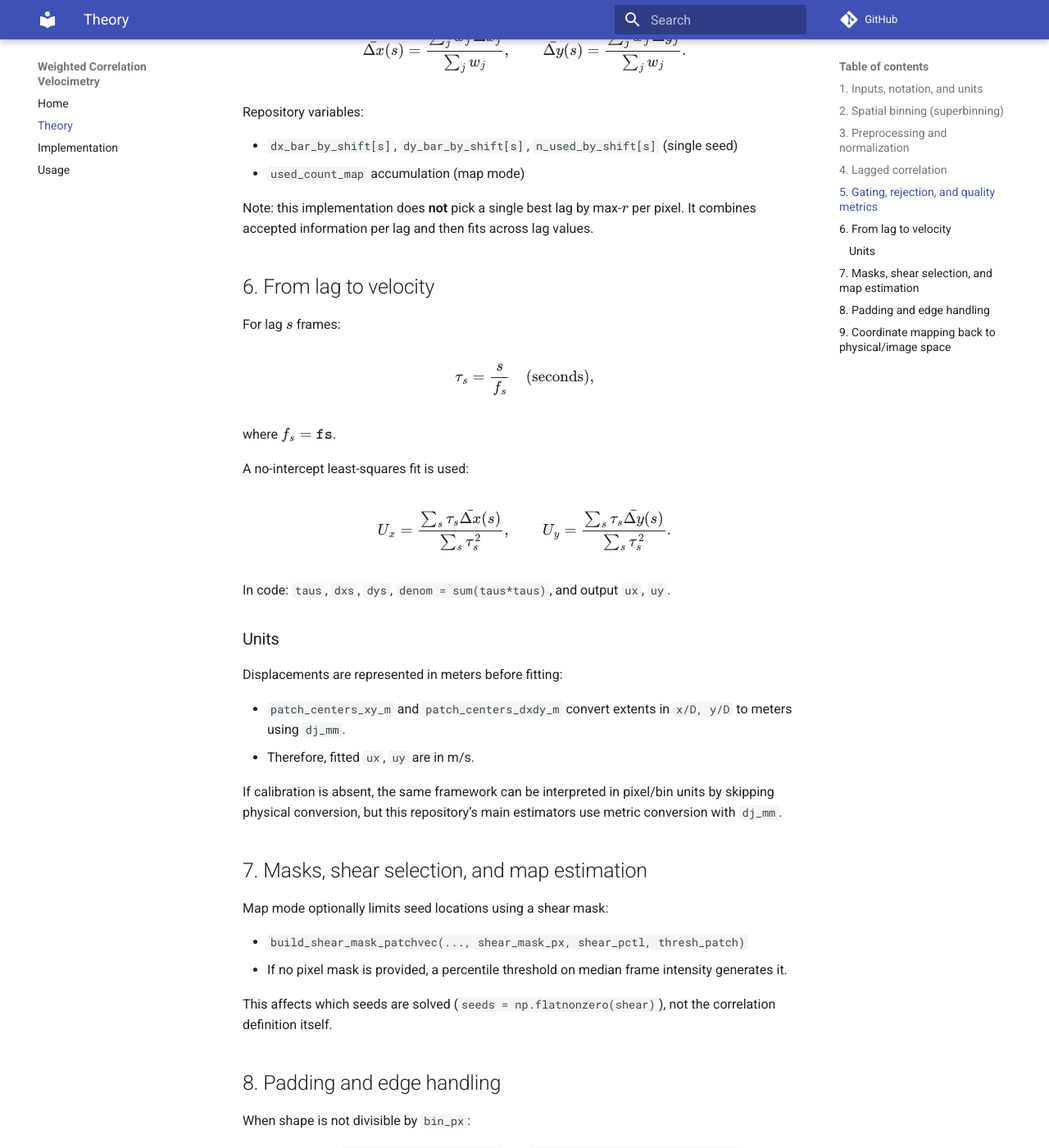
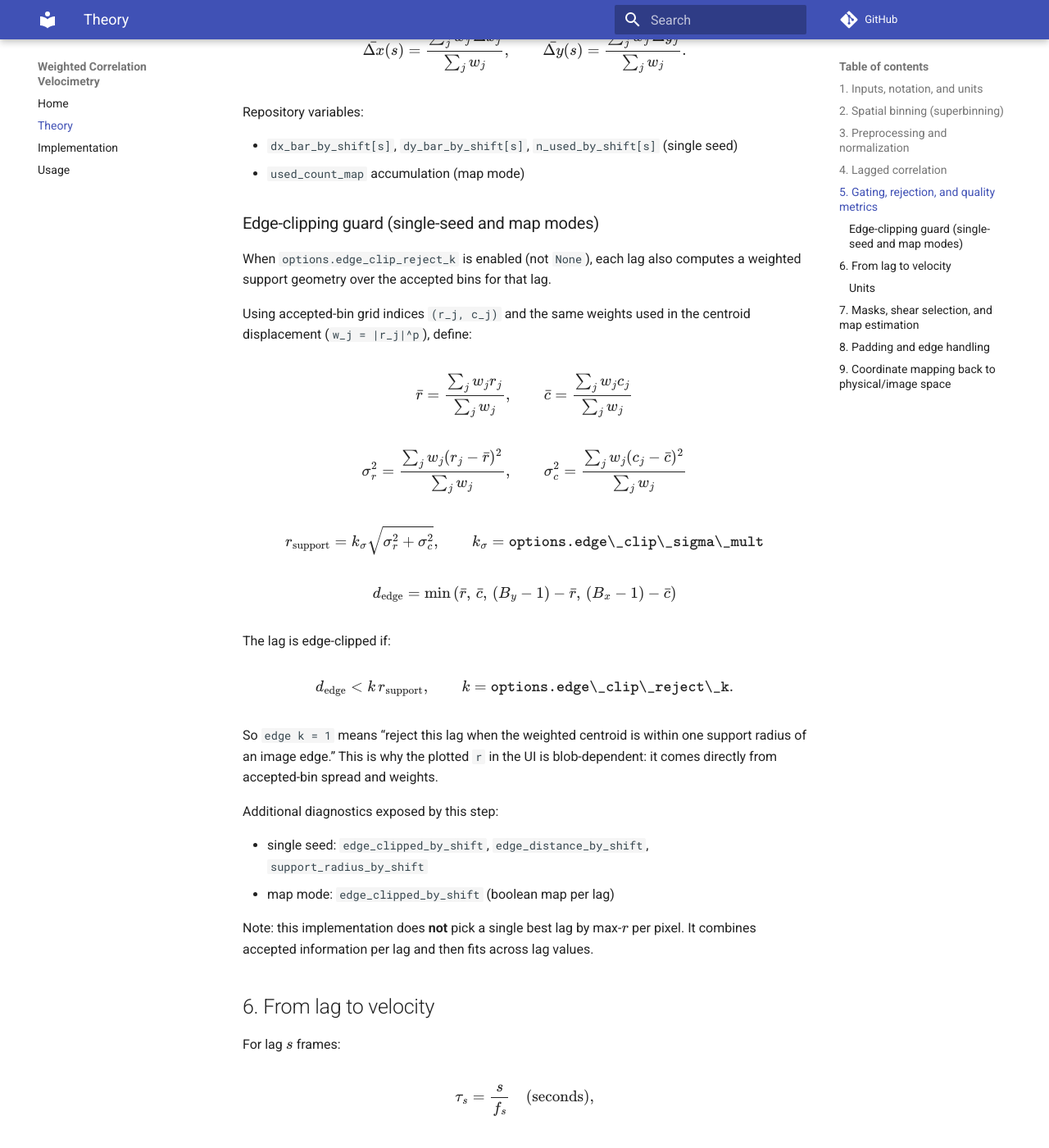
Before and after one commit to nwsteg/weighted-correlation-velocimetry, an MkDocs documentation site: the page built from docs/theory.md, in a window 1280 px wide and 1400 px high, scrolled down 2904 px. Shown: the whole window at 82% size. Built offline with MkDocs 1.6.1 and Material for MkDocs 9.7.7, drawn with Linux system fonts in a browser that asks for light colours; comment, search, counter and statistics services are not loaded; some of the changed text lies outside the part shown.

Commit message:
Update docs for edge-clipping support radius and masking model

```diff
--- a/docs/theory.md
+++ b/docs/theory.md
@@ -124,6 +124,49 @@ Repository variables:
 - `dx_bar_by_shift[s]`, `dy_bar_by_shift[s]`, `n_used_by_shift[s]` (single seed)
 - `used_count_map` accumulation (map mode)
 
+### Edge-clipping guard (single-seed and map modes)
+
+When `options.edge_clip_reject_k` is enabled (not `None`), each lag also
+computes a weighted support geometry over the accepted bins for that lag.
+
+Using accepted-bin grid indices `(r_j, c_j)` and the same weights used in the
+centroid displacement (`w_j = |r_j|^p`), define:
+
+$$
+\bar r = \frac{\sum_j w_j r_j}{\sum_j w_j}, \qquad
+\bar c = \frac{\sum_j w_j c_j}{\sum_j w_j}
+$$
+
+$$
+\sigma_r^2 = \frac{\sum_j w_j (r_j-\bar r)^2}{\sum_j w_j}, \qquad
+\sigma_c^2 = \frac{\sum_j w_j (c_j-\bar c)^2}{\sum_j w_j}
+$$
+
+$$
+r_{\text{support}} = k_\sigma \sqrt{\sigma_r^2 + \sigma_c^2},
+\qquad k_\sigma = \texttt{options.edge\_clip\_sigma\_mult}
+$$
+
+$$
+d_{\text{edge}} = \min\left(\bar r,\,\bar c,\,(B_y-1)-\bar r,\,(B_x-1)-\bar c\right)
+$$
+
+The lag is edge-clipped if:
+
+$$
+d_{\text{edge}} < k\,r_{\text{support}},
+\qquad k=\texttt{options.edge\_clip\_reject\_k}.
+$$
+
+So `edge k = 1` means “reject this lag when the weighted centroid is within
+one support radius of an image edge.” This is why the plotted `r` in the UI is
+blob-dependent: it comes directly from accepted-bin spread and weights.
+
+Additional diagnostics exposed by this step:
+
+- single seed: `edge_clipped_by_shift`, `edge_distance_by_shift`, `support_radius_by_shift`
+- map mode: `edge_clipped_by_shift` (boolean map per lag)
+
 Note: this implementation does **not** pick a single best lag by max-$r$ per pixel. It combines accepted information per lag and then fits across lag values.
 
 ## 6. From lag to velocity
@@ -157,12 +200,22 @@ If calibration is absent, the same framework can be interpreted in pixel/bin uni
 
 ## 7. Masks, shear selection, and map estimation
 
-Map mode optionally limits seed locations using a shear mask:
+Map mode separates seed selection from target gating:
 
-- `build_shear_mask_patchvec(..., shear_mask_px, shear_pctl, thresh_patch)`
-- If no pixel mask is provided, a percentile threshold on median frame intensity generates it.
+- target gate (`target_gate_vec`):
+  - from `shear_mask_px` when `use_shear_mask=True`
+  - otherwise all bins are eligible as correlation targets
+- seed gate (`seed_gate_vec`):
+  - from `seed_mask_px` when provided
+  - otherwise defaults to `target_gate_vec`
 
-This affects which seeds are solved (`seeds = np.flatnonzero(shear)`), not the correlation definition itself.
+Both are built via `build_shear_mask_patchvec(...)` and used as:
+
+- solved seeds: `seeds = np.flatnonzero(seed_gate_vec)`
+- candidate targets per seed: start from `target_gate_vec` and apply per-lag gating
+
+This lets users mask where vectors are estimated without forcing the same mask
+on candidate target bins.
 
 ## 8. Padding and edge handling
 
```
Also changed, not shown: README.md (+9 -0 lines), docs/implementation.md (+22 -0 lines), docs/usage.md (+12 -0 lines), 1 other file.
